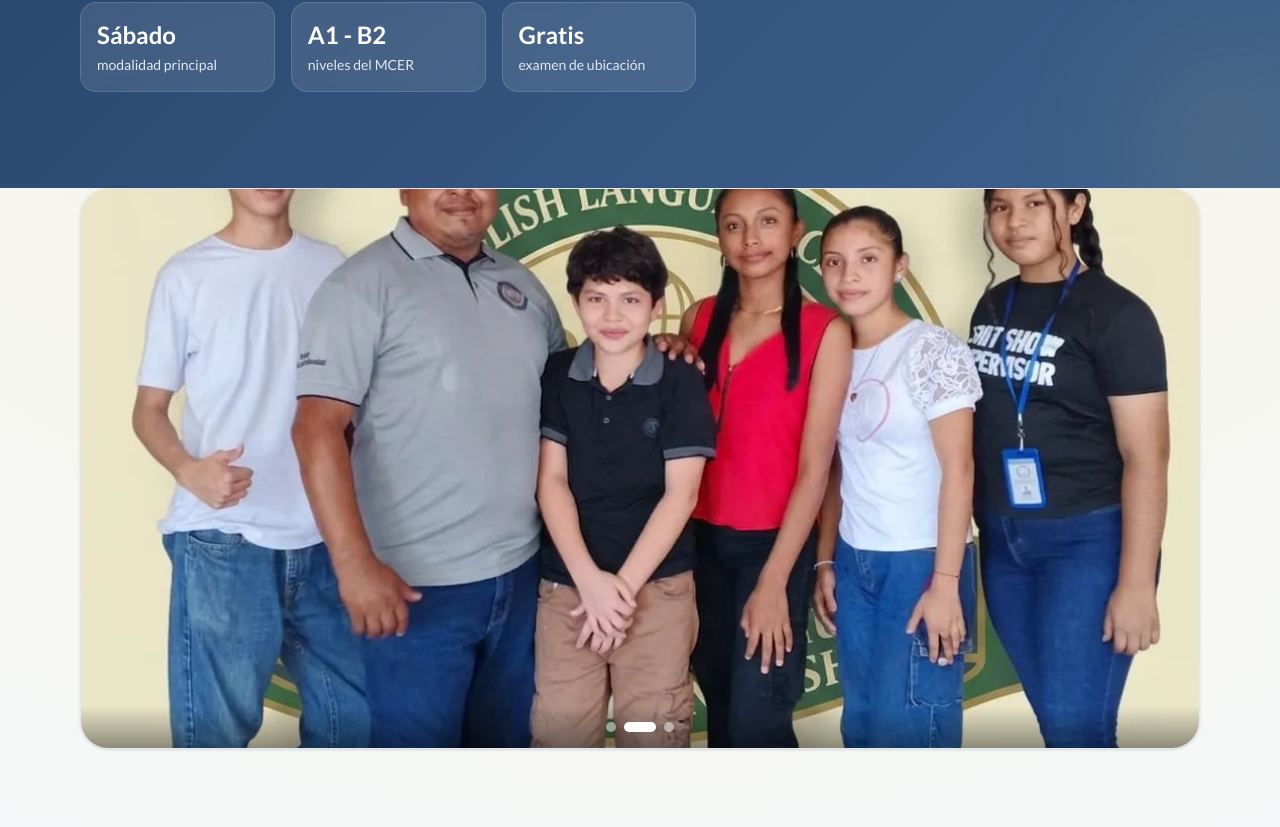
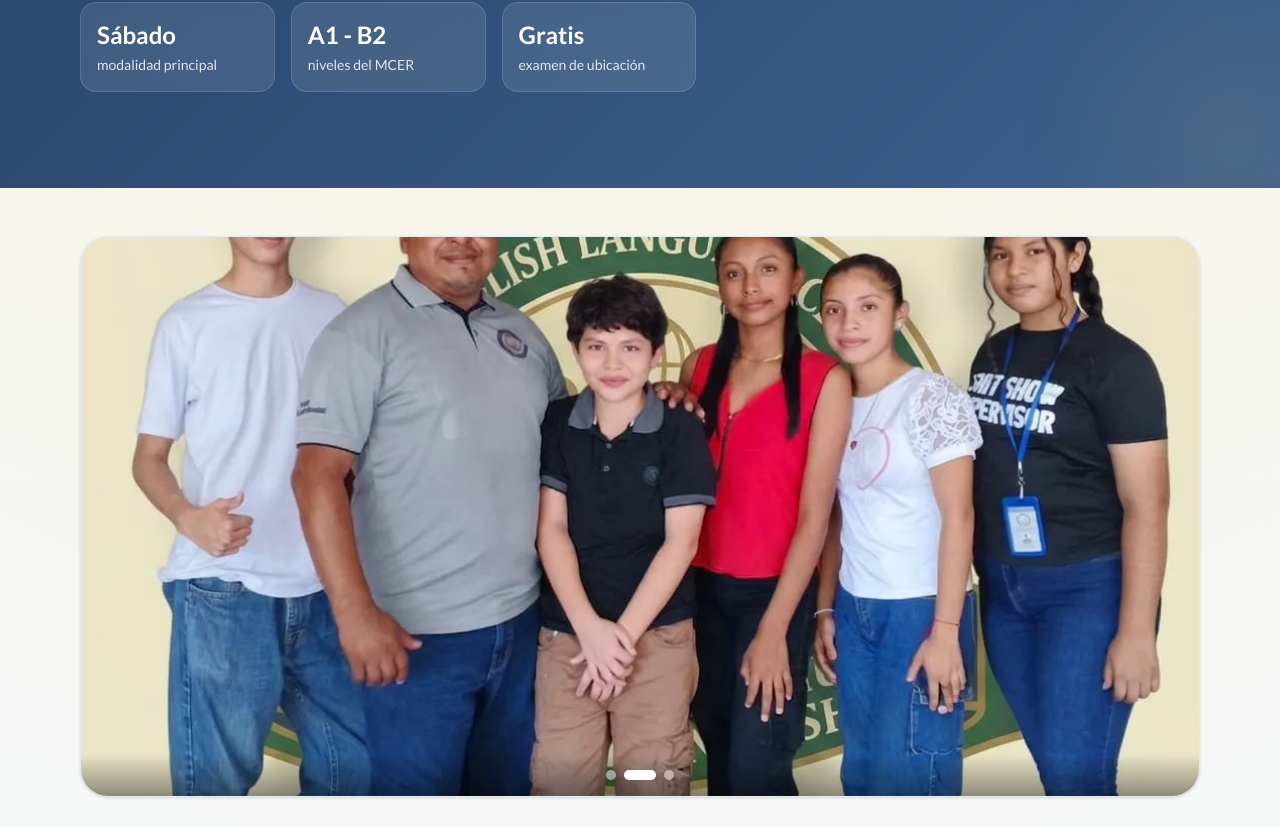
Before and after one commit to Kevin8775/ELC-Las-Flores, a Next.js app: page / in a window 1280 px wide. Shown: the part 747-1574 px from the top of the page. Built offline with nearby package versions, Linux system fonts and the light colour scheme; no server answers.

Commit message:
fix: add top spacing to carousel before photos

```diff
--- a/src/components/home/LandingCarousel.tsx
+++ b/src/components/home/LandingCarousel.tsx
@@ -55,7 +55,7 @@
 
   return (
     <section
-      className="mx-auto max-w-6xl px-4 pb-4"
+      className="mx-auto max-w-6xl px-4 pt-8 pb-4 md:pt-12"
       onMouseEnter={() => setPaused(true)}
       onMouseLeave={() => setPaused(false)}
       onFocus={() => setPaused(true)}
```
